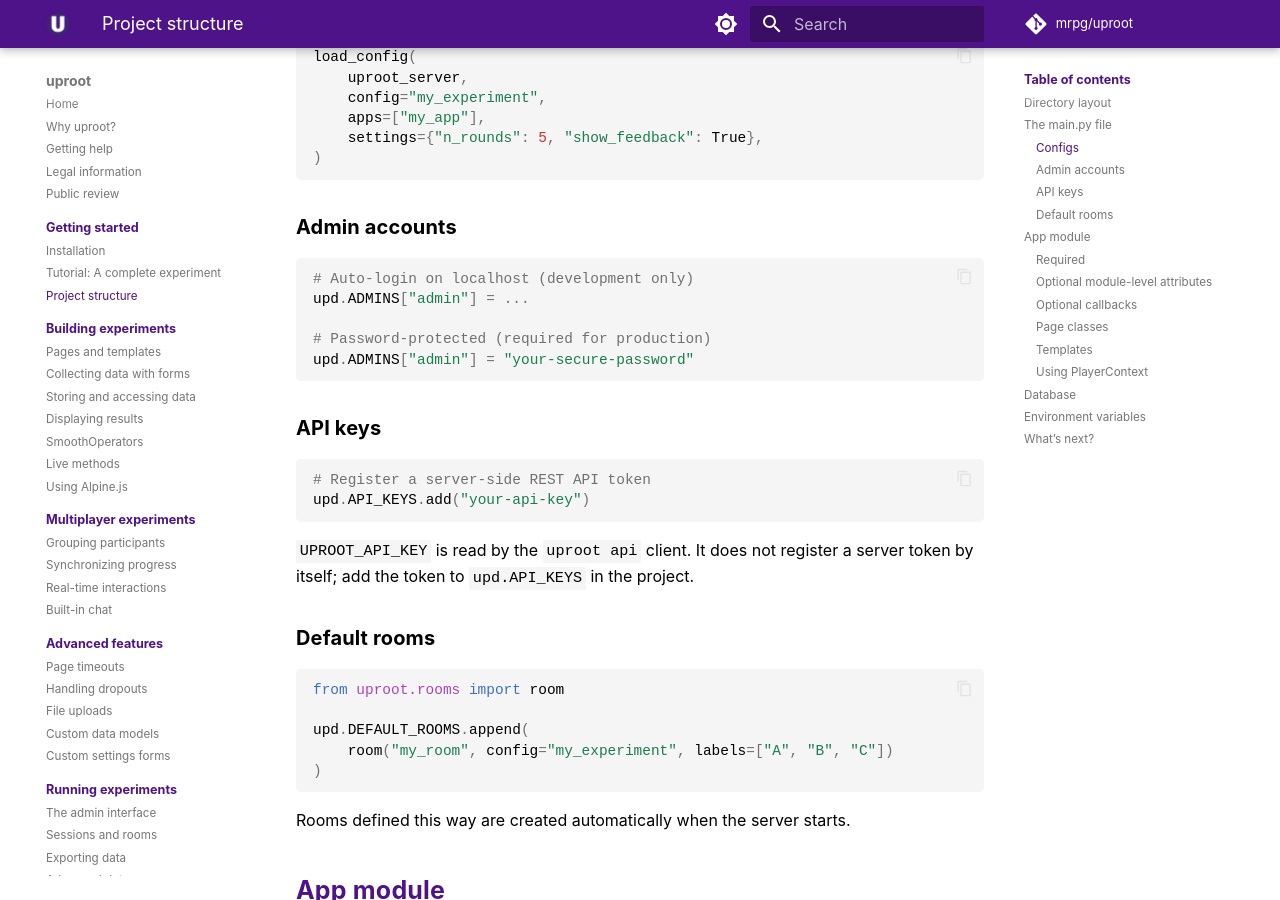
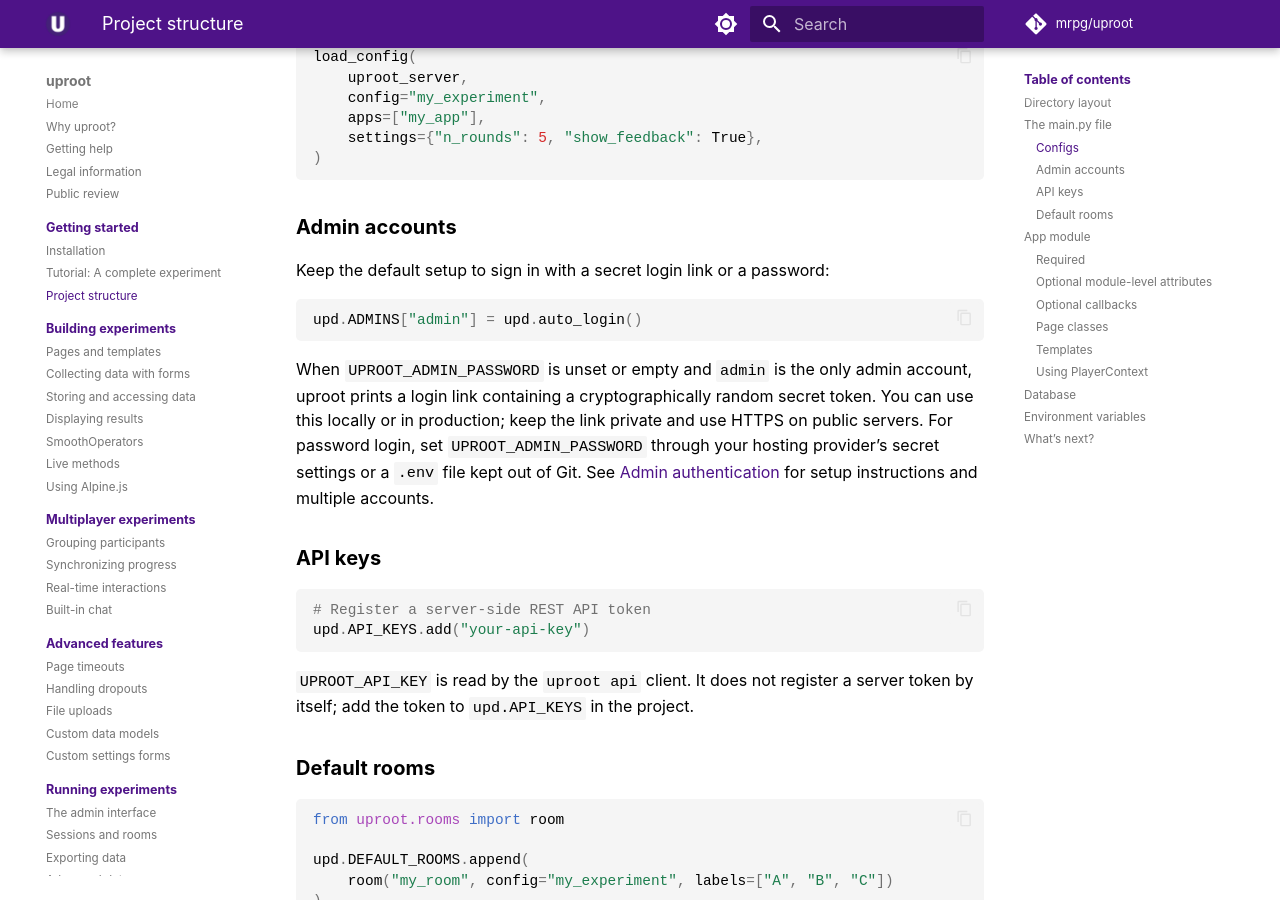
Before and after one commit to mrpg/uproot-docs, an MkDocs documentation site: the page built from docs/getting-started/project-structure.md, in a window 1280 px wide and 900 px high, scrolled down 1637 px. Built offline with MkDocs 1.6.1 and Material for MkDocs 9.7.7, drawn with Linux system fonts in a browser that asks for light colours; some web fonts are replaced; comment, search, counter and statistics services are not loaded; some of the changed text lies outside the part shown.

Commit message:
Update authentication details

````diff
--- a/docs/getting-started/project-structure.md
+++ b/docs/getting-started/project-structure.md
@@ -39,7 +39,7 @@ upd.project_metadata(created="1970-01-01", uproot="*.*.*")
 
 load_config(uproot_server, config="my_experiment", apps=["my_app"])
 
-upd.ADMINS["admin"] = upd.auto_login()  # Token login locally; password in production
+upd.ADMINS["admin"] = upd.auto_login()  # Secret login link, or password from the environment
 
 upd.LANGUAGE = "en"  # Built-in: "de", "en", "es", "ja"
 
@@ -76,13 +76,13 @@ load_config(
 
 ### Admin accounts
 
+Keep the default setup to sign in with a secret login link or a password:
+
 ```python
-# Auto-login on localhost (development only)
-upd.ADMINS["admin"] = ...
+upd.ADMINS["admin"] = upd.auto_login()
+```
 
-# Password-protected (required for production)
-upd.ADMINS["admin"] = "your-secure-password"
-```
+When `UPROOT_ADMIN_PASSWORD` is unset or empty and `admin` is the only admin account, uproot prints a login link containing a cryptographically random secret token. You can use this locally or in production; keep the link private and use HTTPS on public servers. For password login, set `UPROOT_ADMIN_PASSWORD` through your hosting provider’s secret settings or a `.env` file kept out of Git. See [Admin authentication](../running/admin.md#authentication) for setup instructions and multiple accounts.
 
 ### API keys
 
@@ -209,7 +209,7 @@ SQLite works well in production too; uproot is optimized for it. PostgreSQL is a
 | `UPROOT_ORIGIN` | — | Public server URL |
 | `UPROOT_SUBDIRECTORY` | — | Subdirectory prefix for all routes |
 | `UPROOT_API_KEY` | — | Bearer token used by the `uproot api` client |
-| `UPROOT_ADMIN_PASSWORD`{ .text-nowrap } | — | Password used by `upd.auto_login()` when set |
+| `UPROOT_ADMIN_PASSWORD`{ .text-nowrap } | — | Password used by `upd.auto_login()`; unset or empty enables auto-login for a sole `admin` account |
 | `UPROOT_ALLOW_ENTER` | off | If `1`/`true`/`yes`/`on`, the Enter key submits participant forms |
 
 Run `uproot deployment` to see the current values.
--- a/docs/running/admin.md
+++ b/docs/running/admin.md
@@ -12,28 +12,45 @@ http://127.0.0.1:8000/admin/
 
 ### Authentication
 
-On localhost with the default config (`upd.ADMINS["admin"] = ...`), uproot prints an auto-login URL when the server starts:
+uproot lets you sign in with a secret login link or a password. The default setup in [`main.py`](../getting-started/project-structure.md#the-mainpy-file) supports both:
+
+```python
+upd.ADMINS["admin"] = upd.auto_login()
+```
+
+When `UPROOT_ADMIN_PASSWORD` is unset or empty and `admin` is the only admin account, uproot prints an auto-login URL when the server starts:
 
 ```
 Auto login:
      http://127.0.0.1:8000/admin/login/#aBcDeFgHiJkL...
 ```
 
-For production, set a password in `main.py`:
+The link authenticates you as `admin` using a cryptographically random secret token. You can use it locally or in production. Keep the link and server logs private, and use HTTPS for [public deployments](deployment.md).
+
+#### Password login
+
+For password login, set `UPROOT_ADMIN_PASSWORD`, an **environment variable** (a named startup setting). Use your hosting provider’s secret settings or a `.env` file in the project directory:
+
+```dotenv
+UPROOT_ADMIN_PASSWORD='replace-with-a-long-random-password'
+```
+
+Replace the example value with a long, unique password. uproot rejects passwords shorter than five characters at startup. Keep `.env` out of Git and restrict access to it. uproot loads it automatically using [python-dotenv](https://bbc2.github.io/python-dotenv/#getting-started); existing environment variables take precedence.
+
+Restart the server, then sign in at `/admin/` as `admin`. A non-empty password replaces the login link; `main.py` stays unchanged.
+
+#### Multiple admin accounts
+
+Adding or renaming accounts disables the printed login link. Give each account its own password by replacing the single-account assignment in `main.py`:
 
 ```python
-upd.ADMINS["admin"] = "your-secure-password"
+import os
+
+upd.ADMINS["admin"] = os.environ["UPROOT_ADMIN_PASSWORD"]
+upd.ADMINS["researcher"] = os.environ["UPROOT_RESEARCHER_PASSWORD"]
 ```
 
-You can define multiple admin accounts:
-
-```python
-upd.ADMINS["admin"] = "password1"
-upd.ADMINS["researcher"] = "password2"
-```
-
-!!! warning
-    Auto-login with `...` (Ellipsis) should only be used during local development. Always set a real password for production deployments.
+[`os.environ`](https://docs.python.org/3/library/os.html#os.environ) reads environment variables. Set both variables to different, long passwords as above. A missing variable stops startup with a `KeyError`; set it and restart. Use the first assignment alone to require password login for a single account.
 
 ## Dashboard
 
````
